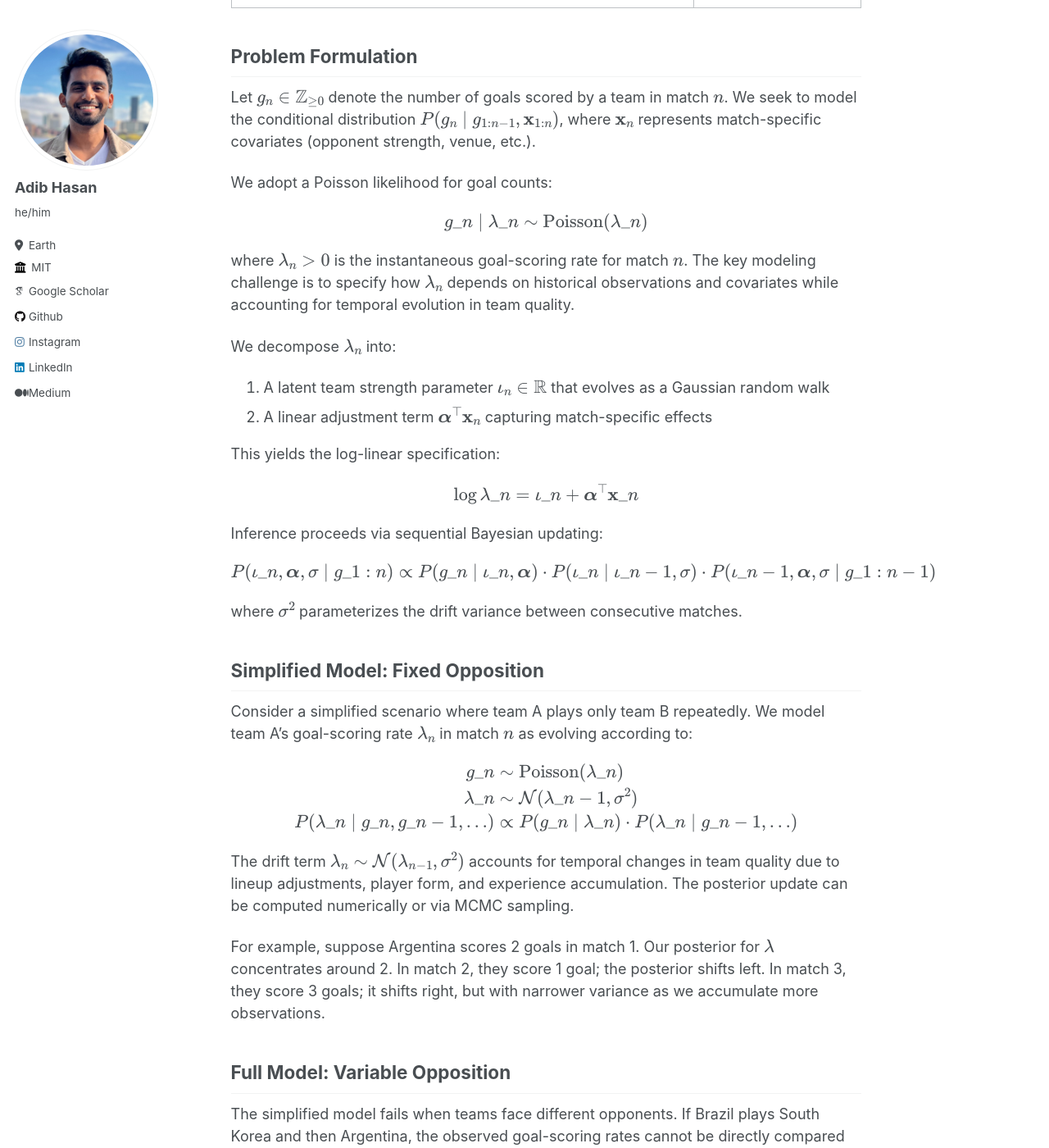
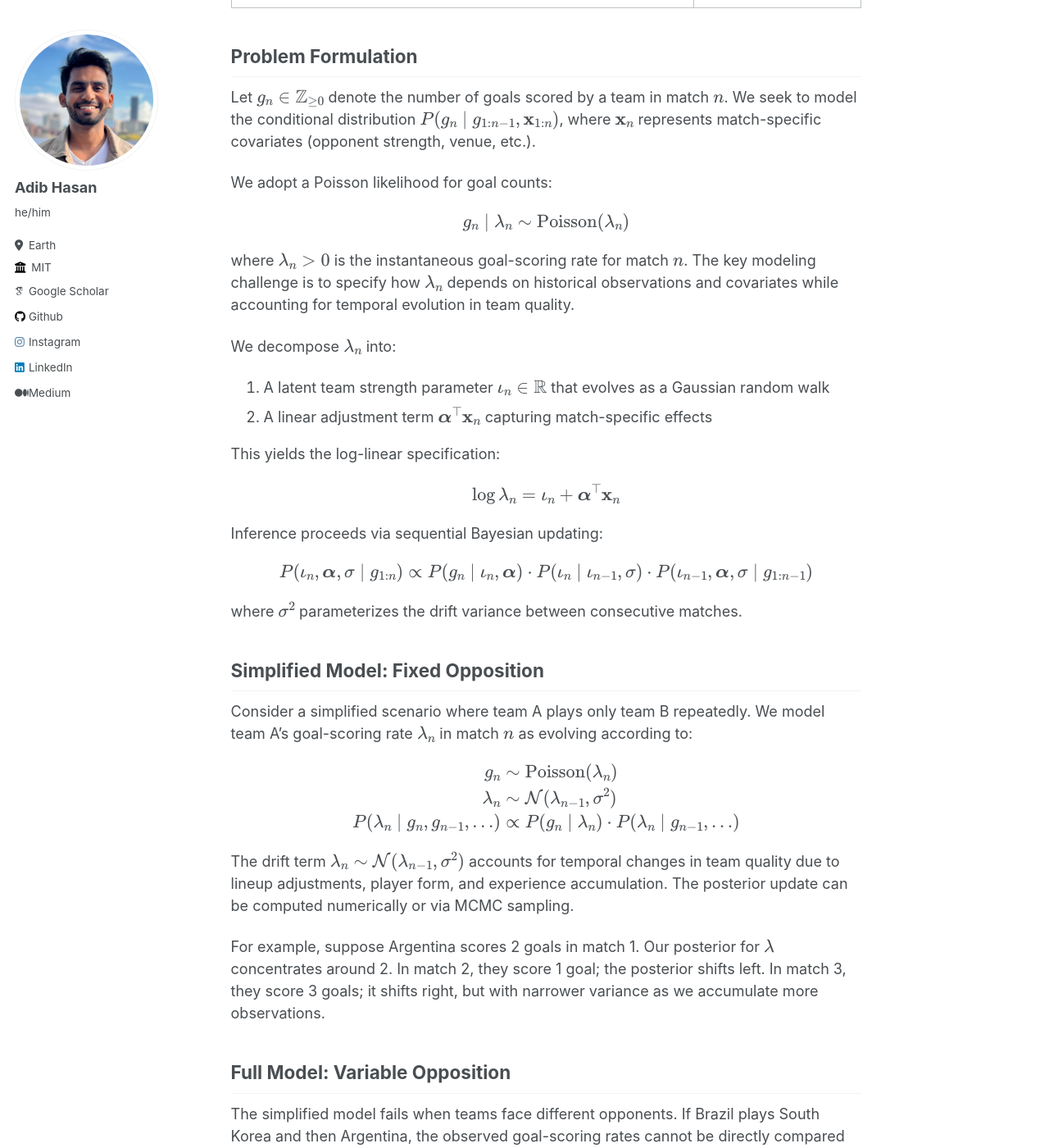
Before and after one commit to Neehan/neehan.github.io, a Jekyll site: the page built from _blog/bayesian-soccer-score.md, in a window 1280 px wide and 1400 px high, scrolled down 636 px. Shown: the whole window at 82% size. Built offline with Jekyll 4.4.1, drawn with Linux system fonts in a browser that asks for light colours; some web fonts are replaced; some of the changed text lies outside the part shown.

Commit message:
added bayesian soccer score

```diff
--- a/_blog/bayesian-soccer-score.md
+++ b/_blog/bayesian-soccer-score.md
@@ -21,7 +21,7 @@ We adopt a Poisson likelihood for goal counts:
 
 $$
 
-g\_n \mid \lambda\_n \sim \text{Poisson}(\lambda\_n)
+g_n \mid \lambda_n \sim \text{Poisson}(\lambda_n)
 
 $$
 
@@ -35,7 +35,7 @@ This yields the log-linear specification:
 
 $$
 
-\log \lambda\_n = \iota\_n + \boldsymbol{\alpha}^\top \mathbf{x}\_n
+\log \lambda_n = \iota_n + \boldsymbol{\alpha}^\top \mathbf{x}_n
 
 $$
 
@@ -43,7 +43,7 @@ Inference proceeds via sequential Bayesian updating:
 
 $$
 
-P(\iota\_n, \boldsymbol{\alpha}, \sigma \mid g\_{1:n}) \propto P(g\_n \mid \iota\_n, \boldsymbol{\alpha}) \cdot P(\iota\_n \mid \iota\_{n-1}, \sigma) \cdot P(\iota\_{n-1}, \boldsymbol{\alpha}, \sigma \mid g\_{1:n-1})
+P(\iota_n, \boldsymbol{\alpha}, \sigma \mid g_{1:n}) \propto P(g_n \mid \iota_n, \boldsymbol{\alpha}) \cdot P(\iota_n \mid \iota_{n-1}, \sigma) \cdot P(\iota_{n-1}, \boldsymbol{\alpha}, \sigma \mid g_{1:n-1})
 
 $$
 
@@ -56,9 +56,9 @@ Consider a simplified scenario where team A plays only team B repeatedly. We mod
 $$
 
 \begin{align}
-g\_n &\sim \text{Poisson}(\lambda\_n)\\
-\lambda\_n &\sim \mathcal{N}(\lambda\_{n-1}, \sigma^2)\\
-P(\lambda\_n \mid g\_n, g\_{n-1},\ldots) &\propto P(g\_n\mid\lambda\_n) \cdot P(\lambda\_n \mid g\_{n-1},\ldots)
+g_n &\sim \text{Poisson}(\lambda_n)\\
+\lambda_n &\sim \mathcal{N}(\lambda_{n-1}, \sigma^2)\\
+P(\lambda_n \mid g_n, g_{n-1},\ldots) &\propto P(g_n\mid\lambda_n) \cdot P(\lambda_n \mid g_{n-1},\ldots)
 \end{align}
 
 $$
@@ -85,7 +85,7 @@ We model the observed goal rate as:
 
 $$
 
-\lambda\_n = \exp(\iota\_n + \boldsymbol{\alpha}^\top \mathbf{x}\_n)
+\lambda_n = \exp(\iota_n + \boldsymbol{\alpha}^\top \mathbf{x}_n)
 
 $$
 
@@ -96,10 +96,10 @@ $$
 \begin{align}
 \boldsymbol{\alpha} &\sim \mathcal{N}(0, 2^2 \mathbf{I})\\
 \sigma &\sim \text{Gamma}(0.5, 1)\\
-\iota\_0 &\sim \mathcal{N}(0.4, 0.7^2)\\
-\iota\_n &\sim \mathcal{N}(\iota\_{n-1}, \sigma^2)\\
-\lambda\_n &= \exp(\iota\_n + \boldsymbol{\alpha}^\top \mathbf{x}\_n)\\
-g\_n &\sim \text{Poisson}(\lambda\_n)
+\iota_0 &\sim \mathcal{N}(0.4, 0.7^2)\\
+\iota_n &\sim \mathcal{N}(\iota_{n-1}, \sigma^2)\\
+\lambda_n &= \exp(\iota_n + \boldsymbol{\alpha}^\top \mathbf{x}_n)\\
+g_n &\sim \text{Poisson}(\lambda_n)
 \end{align}
 
 $$
```
